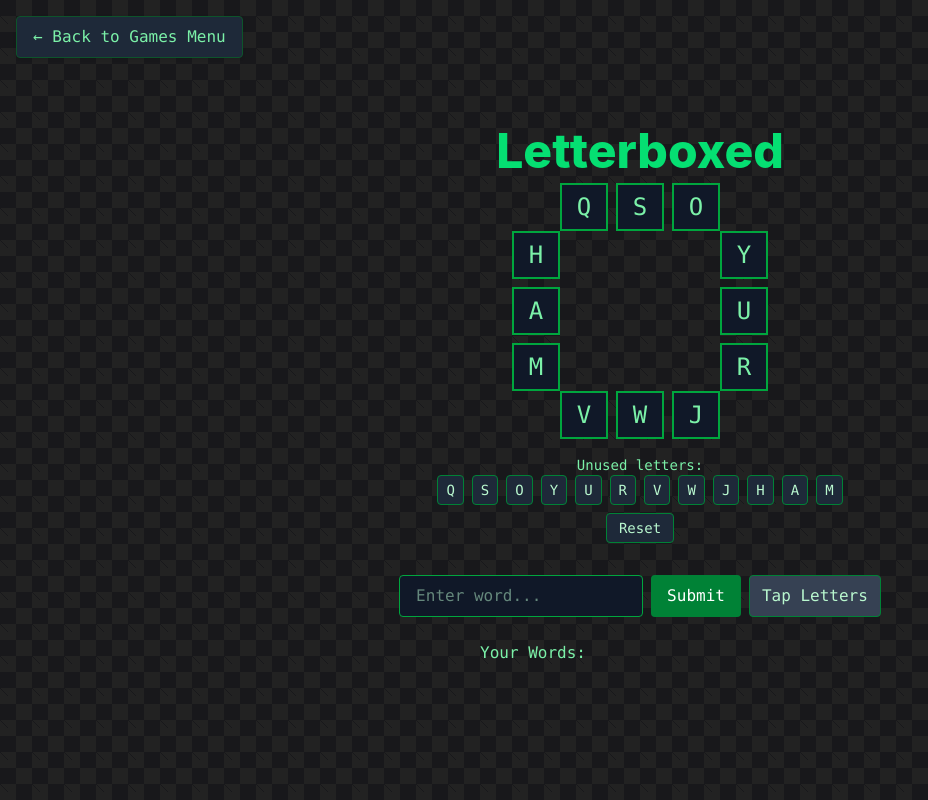
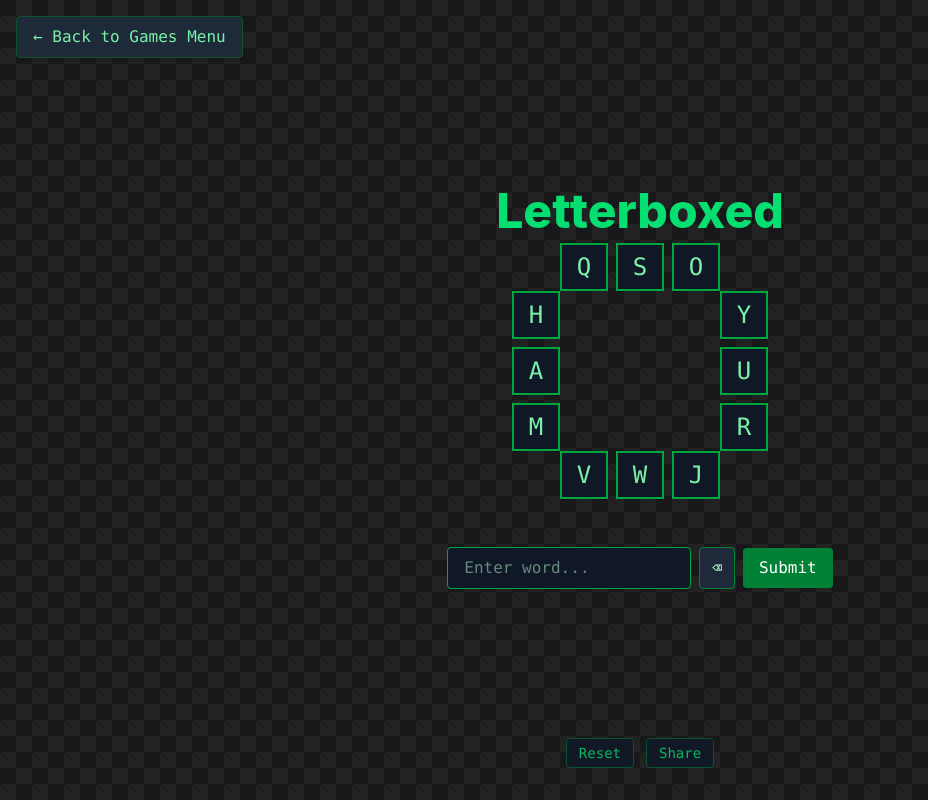
Before and after one commit to jwt2706/games, a React (Vite) app: page /letterboxed in a window 1280 px wide. Shown: the whole page, without its empty margins (0-928 px from the left). Built offline with nearby package versions, Linux system fonts and the light colour scheme.

Commit message:
fix some ui stuff

```diff
--- a/src/App.tsx
+++ b/src/App.tsx
@@ -13,10 +13,10 @@ function App() {
       </a>
       <header className="mb-12 text-center">
         <h1 className="text-5xl md:text-6xl font-extrabold text-green-400 drop-shadow-lg tracking-tight mb-4">
-          My Games
+          Daily Games
         </h1>
         <p className="text-lg text-gray-300 max-w-xl mx-auto">
-          Welcome to my games collection! Explore and play the games below.
+          Welcome to my daily games collection! Explore and play the games below everyday.
         </p>
       </header>
       <section className="w-full max-w-3xl grid grid-cols-1 sm:grid-cols-2 gap-6">
--- a/src/games/Letterboxed.tsx
+++ b/src/games/Letterboxed.tsx
@@ -59,7 +59,6 @@ function Letterboxed() {
   const [guess, setGuess] = useState("");
   const [guesses, setGuesses] = useState<string[]>([]);
   const [error, setError] = useState<string>("");
-  const [inputMode, setInputMode] = useState<'keyboard' | 'tap'>('keyboard');
   const [toast, setToast] = useState<string>("");
   const [wordSet, setWordSet] = useState<Set<string> | null>(null);
 
@@ -151,11 +150,9 @@ function Letterboxed() {
     setGuesses([]);
     setGuess("");
     setError("");
-    setInputMode('keyboard');
   }
 
   function handleLetterClick(l: string) {
-    setInputMode('tap');
     setGuess(g => g + l);
   }
 
@@ -264,57 +261,21 @@ function Letterboxed() {
             })}
           </div>
         </div>
-        <div className="mt-4 text-green-300 font-mono text-sm flex flex-col items-center">
-          <span>Unused letters: </span>
-          {unusedLetters.length === 0 ? (
-            <span className="text-green-400 font-bold">All used!</span>
-          ) : (
-            <div>
-              {unusedLetters.map((l, i) => (
-                <span key={i} className="inline-block mx-1 px-2 py-1 bg-gray-800 border border-green-700 rounded text-green-200">{l}</span>
-              ))}
-            </div>
-          )}
-          <div className="mt-2 flex gap-2">
-            {!isWin && (
-              <button
-                type="button"
-                className="px-3 py-1 rounded bg-gray-800 border border-green-700 text-green-200 font-mono hover:bg-green-700 hover:text-white transition"
-                onClick={handleReset}
-              >
-                Reset
-              </button>
-            )}
-            {inputMode === 'tap' && !isWin && (
-              <>
-                <button
-                  type="button"
-                  className="px-3 py-1 rounded bg-gray-800 border border-green-700 text-green-200 font-mono hover:bg-green-700 hover:text-white transition"
-                  onClick={handleBackspace}
-                >
-                  ⌫
-                </button>
-                <button
-                  type="button"
-                  className="px-3 py-1 rounded bg-green-700 text-white font-mono hover:bg-green-600 transition"
-                  onClick={submitGuess}
-                >
-                  Submit
-                </button>
-                <button
-                  type="button"
-                  className="px-3 py-1 rounded bg-gray-700 border border-green-700 text-green-200 font-mono hover:bg-green-700 hover:text-white transition"
-                  onClick={() => setInputMode('keyboard')}
-                >
-                  Keyboard
-                </button>
-              </>
+      </div>
+      <div className="w-full max-w-xs mb-4">
+          <div className="flex flex-wrap items-center gap-2 font-mono text-lg">
+            {guesses.map((word, i) => (
+              <span key={i} className="bg-gray-800 border border-green-700 rounded px-3 py-1 text-green-200">
+                {word}
+              </span>
+            ))}
+            {guesses.length > 0 && (
+              <span className="ml-2 text-green-400 text-xl font-bold">{guesses[guesses.length - 1].slice(-1)}</span>
             )}
           </div>
         </div>
-      </div>
-      {!isWin && inputMode === 'keyboard' && (
-        <form onSubmit={handleSubmit} className="flex gap-2 mb-6">
+      {!isWin && (
+        <form onSubmit={handleSubmit} className="flex gap-2 mb-6 items-center">
           <input
             type="text"
             value={guess}
@@ -323,15 +284,18 @@ function Letterboxed() {
             placeholder="Enter word..."
             disabled={isWin}
           />
+          <button
+            type="button"
+            className="px-3 py-2 rounded bg-gray-800 border border-green-700 text-green-200 font-mono hover:bg-green-700 hover:text-white transition"
+            onClick={handleBackspace}
+            tabIndex={-1}
+            aria-label="Backspace"
+            disabled={isWin}
+          >
+            ⌫
+          </button>
           <button type="submit" className="px-4 py-2 rounded bg-green-700 text-white font-mono hover:bg-green-600 transition" disabled={isWin}>
             Submit
-          </button>
-          <button
-            type="button"
-            className="px-3 py-1 rounded bg-gray-700 border border-green-700 text-green-200 font-mono hover:bg-green-700 hover:text-white transition"
-            onClick={() => setInputMode('tap')}
-          >
-            Tap Letters
           </button>
         </form>
       )}
@@ -363,15 +327,25 @@ function Letterboxed() {
           </button>
         </div>
       )}
-      <div className="w-full max-w-xs">
-        <h2 className="text-green-300 font-mono mb-2">Your Words:</h2>
-        <ul className="space-y-1">
-          {guesses.map((word, i) => (
-            <li key={i} className="bg-gray-800 border border-green-700 rounded px-3 py-1 text-green-200 font-mono">
-              {word}
-            </li>
-          ))}
-        </ul>
+      <div className="fixed bottom-8 left-1/2 -translate-x-1/2 w-full max-w-xs flex gap-3 justify-center z-40">
+        <button
+          type="button"
+          className="px-3 py-1 rounded bg-gray-900 border border-green-800 text-green-400 font-mono text-sm opacity-80 hover:opacity-100 hover:bg-green-900 hover:text-white transition"
+          onClick={handleReset}
+        >
+          Reset
+        </button>
+        <button
+          type="button"
+          className="px-3 py-1 rounded bg-gray-900 border border-green-800 text-green-400 font-mono text-sm opacity-80 hover:opacity-100 hover:bg-green-900 hover:text-white transition"
+          onClick={() => {
+            navigator.clipboard.writeText("Play LetterBoxed: https://games.jthome.net/letterboxed");
+            setToast('Share link copied to clipboard!');
+            setTimeout(() => setToast(""), 2000);
+          }}
+        >
+          Share
+        </button>
       </div>
       {toast && (
         <div className="fixed bottom-8 left-1/2 -translate-x-1/2 bg-green-800 text-green-100 px-6 py-3 rounded shadow-lg font-mono text-lg z-50 border border-green-400 animate-fade-in">
```
